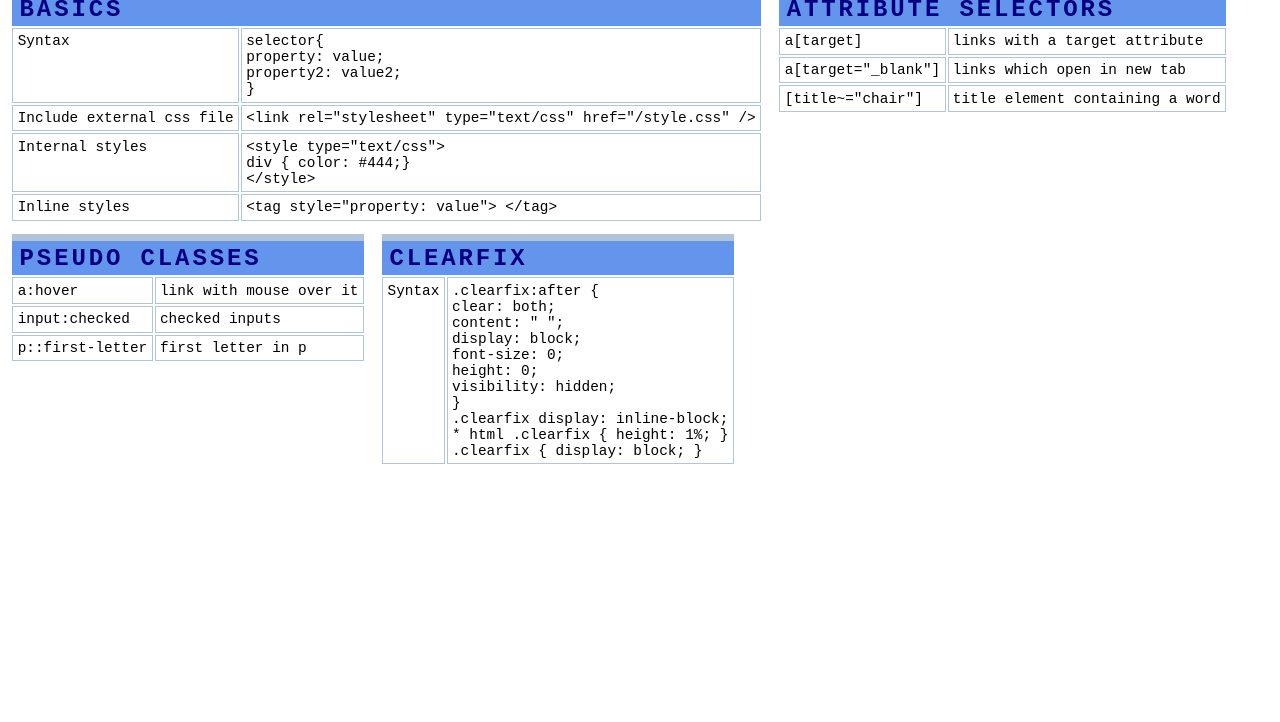
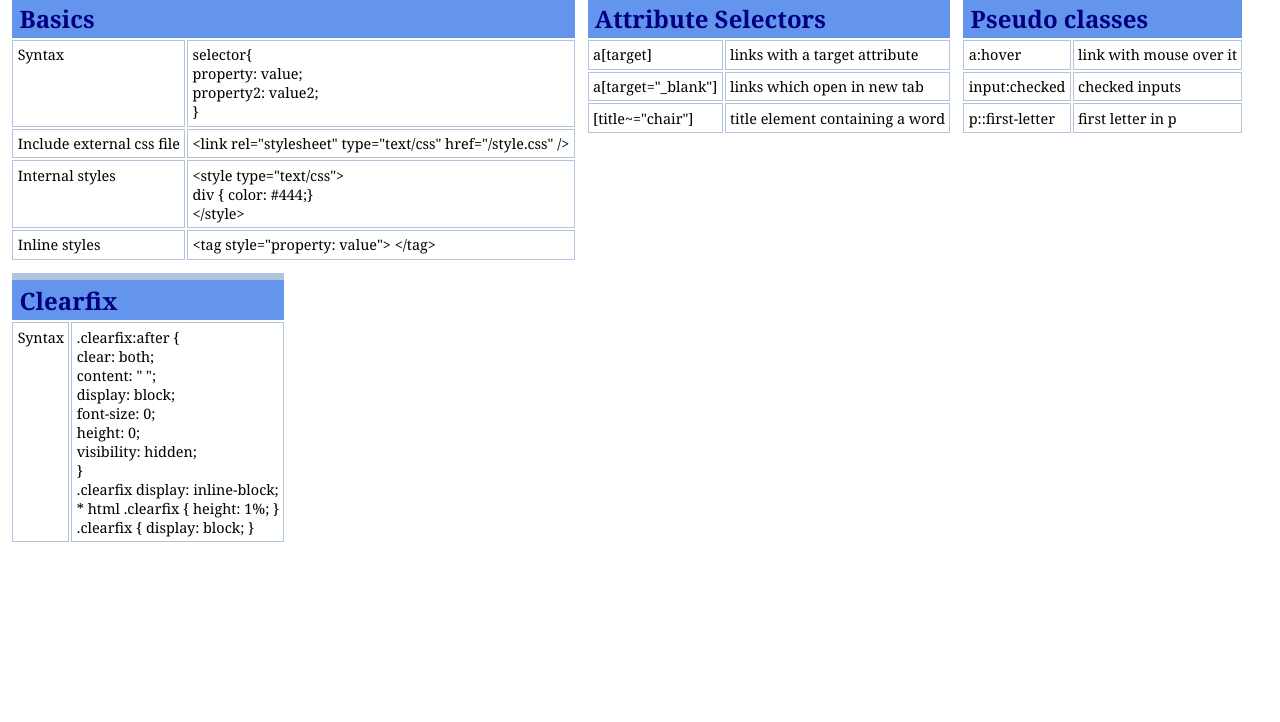
Before and after one commit to dratl/github.io, a plain HTML site: page css-cheatsheet/index.html in a window 1280 px wide. Shown: the part 78-800 px from the top of the page. Drawn offline with Linux system fonts and the light colour scheme.

Commit message:
Arreglos a la tipografía.

```diff
--- a/css-cheatsheet/index.html
+++ b/css-cheatsheet/index.html
@@ -15,10 +15,12 @@
             <tbody>
                 <tr>
                     <td>Syntax</td>
-                    <td>selector{<br>
-                        property: value;<br>
-                        property2: value2;<br>
-                        }</td>
+                    <td>
+                            selector{<br>
+                            property: value;<br>
+                            property2: value2;<br>
+                            }<br>
+                    </td>
                 </tr>
                 <tr>
                     <td>Include external css file</td>
@@ -26,13 +28,17 @@
                 </tr>
                 <tr>
                     <td>Internal styles</td>
-                    <td>&lt;style type="text/css"&gt; <br>
+                    <td>
+                        &lt;style type="text/css"&gt; <br>
                         div { color: #444;} <br>
-                        &lt;/style&gt;</td>
+                        &lt;/style&gt;
+                    </td>
                 </tr>
                 <tr>
                     <td>Inline styles</td>
-                    <td>&lt;tag style="property: value"&gt; &lt;/tag&gt;</td>
+                    <td>
+                        &lt;tag style="property: value"&gt; &lt;/tag&gt;
+                    </td>
                 </tr>
             </tbody>
         </table>
--- a/css-cheatsheet/styles.css
+++ b/css-cheatsheet/styles.css
@@ -1,5 +1,5 @@
 * {
-    font-family: 'Courier New', Courier, monospace;
+    font-family: Georgia, 'Times New Roman', Times, serif;
 }
 h1 {
     margin: 0.6em 0 0 0.3em;
@@ -21,8 +21,7 @@ th {
     background-color: cornflowerblue;
     color: navy;
     font-size: 1.5em;
-    text-transform: uppercase;
-    letter-spacing: 0.12em;
+    /** text-transform: uppercase; **/
     padding: 0.15em 0.3em;
     border-top: LightSteelBlue solid 0.3em;
 }
```
